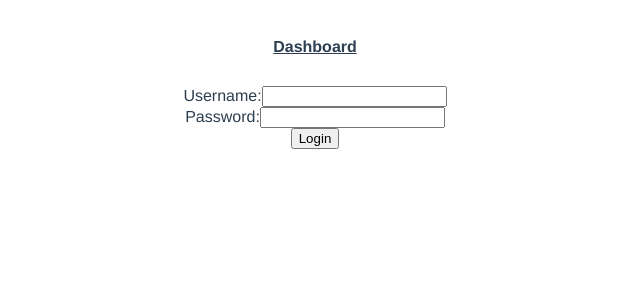
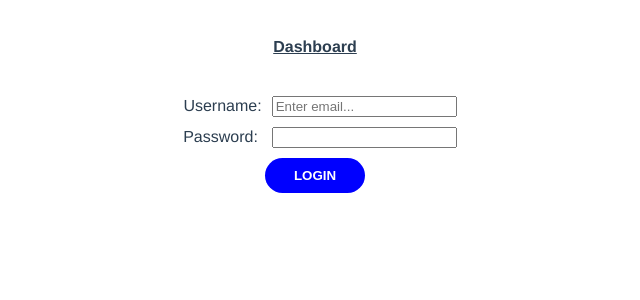
Before and after one commit to bayabdi/book-fe, a Vue app: page /login in a window 1280 px wide. Shown: the top 300 px of the page, without its empty margins (325-965 px from the left). Built offline with nearby package versions, Linux system fonts and the light colour scheme.

Commit message:
Login make UP

```diff
--- a/src/components/LoginForm.vue
+++ b/src/components/LoginForm.vue
@@ -1,12 +1,17 @@
 <template>
     <form @submit.prevent="login">
-      <label for="email">Username:</label>
-      <input type="email" id="email" v-model="credentials.email" /><br>
+        <div class="input-field">
+            <label class="label" for="email">Username:</label>
+            <input type="email" id="email" placeholder="Enter email..." v-model="credentials.email" /><br>
+        </div>
 
-      <label for="password">Password:</label>
-      <input type="password" id="password" v-model="credentials.password" /><br>
-
-      <button type="submit">Login</button>
+        <div class="input-field">
+            <label class="label" for="password">Password:</label>
+            <input class="password" type="password" id="password" v-model="credentials.password" /><br>
+        </div>
+        <div>
+            <button class="btn" type="submit">Login</button>
+        </div>
     </form>
 </template>
 
@@ -35,3 +40,26 @@ export default {
     },
 };
 </script>
+
+<style scoped>
+    .label {
+        margin: 10px;
+    }
+    .password {
+        margin-left: 4px;
+    }
+    .input-field{
+        margin: 10px;
+    }
+    .btn{
+        width: 100%;
+        max-width: 100px;
+        padding: 10px 2px;
+        text-transform: uppercase;
+        background-color: blue;
+        color: white;
+        border-radius: 50px;
+        border: 0px;
+        font-weight: bold;
+    }
+</style>
```
